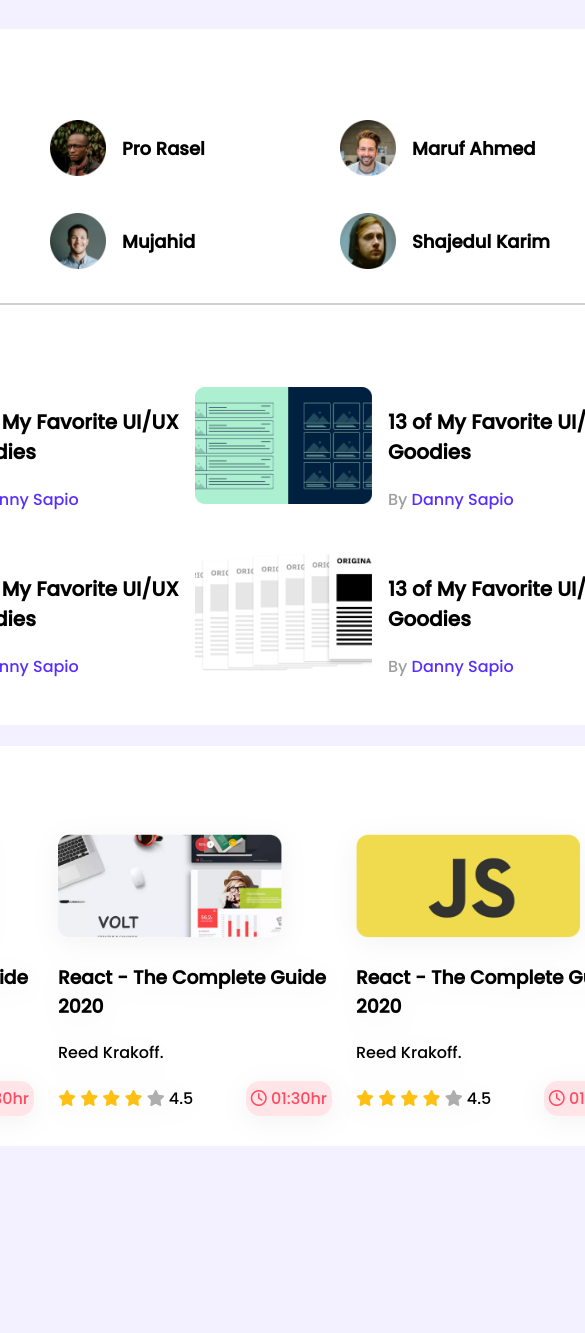
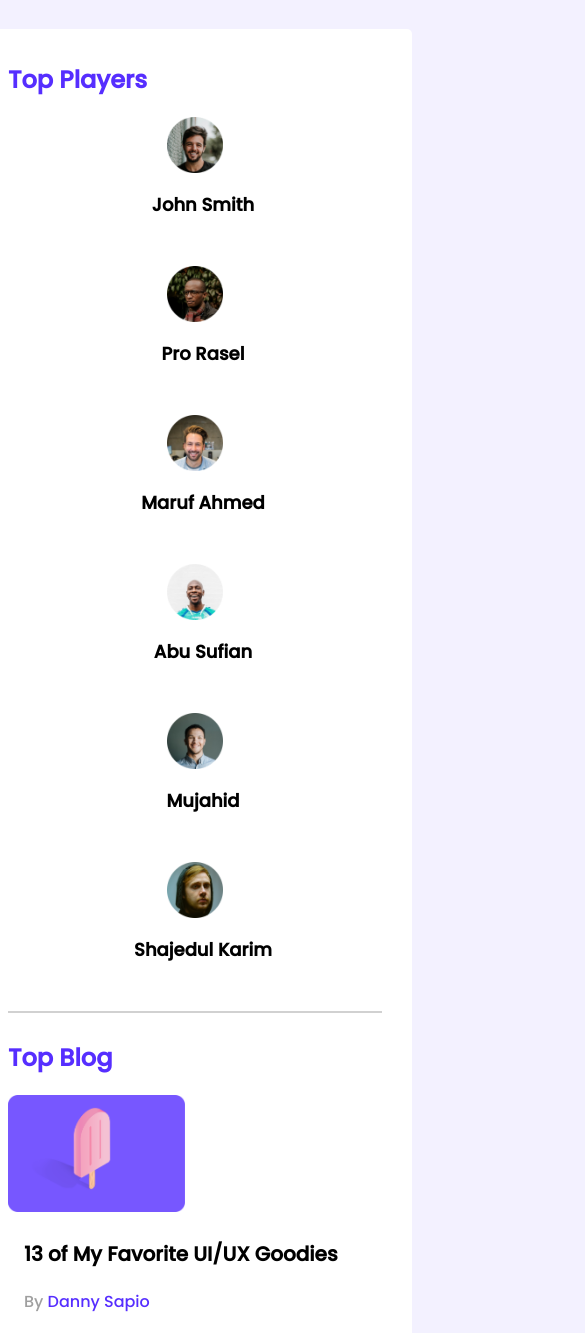
Before and after one commit to rabby-hasan-dev/Leader-Board, a plain HTML site: page index.html in a window 390 px wide. Shown: the top 1333 px of the page, 585 px wide, since content can reach past the window. Before the commit the page ends 1154 px from the top, so only its background shows below. Drawn offline with Linux system fonts and the light colour scheme.

Commit message:
responsive

```diff
--- a/style.css
+++ b/style.css
@@ -98,16 +98,18 @@ hr {
 }
 
 /* courses style */
-.course-parent{
+.course-parent {
     display: grid;
-    grid-template-columns: repeat(3,1fr);
+    grid-template-columns: repeat(3, 1fr);
     grid-column-gap: 24px;
 }
-.courses{
+
+.courses {
 
     border-radius: 5px;
     filter: drop-shadow(0px 5.34229px 13.3557px rgba(0, 0, 0, 0.05));
 }
+
 .course .course-banner img {
     width: 224px;
     height: 104px;
@@ -127,9 +129,55 @@ hr {
 .fa-star.empty {
     color: #AEAEAE;
 }
-.course-duration{
-    background-color:  #FFE4E8;
+
+.course-duration {
+    background-color: #FFE4E8;
     border-radius: 14px;
     color: #FF4A60;
     padding: 5px;
 }
+
+
+/* media queary */
+@media only screen and (max-width:688px) {
+    .container {
+        width: 100%;
+    }
+
+    .plyers {
+
+        grid-template-columns: repeat(1, 1fr);
+    }
+
+    .plyer {
+        flex-direction: column;
+        justify-content: center;
+
+    }
+
+    .blogs {
+        grid-template-columns: repeat(1, 1fr);
+
+    }
+
+    .blog {
+        flex-direction: column;
+    }
+
+    .course-parent {
+        grid-template-columns: repeat(1, 1fr);
+    }
+}
+
+/* tablet device */
+@media only screen and (min-width:688px) and (max-width:992px) {
+    .container {
+        width: 100%;
+    }
+
+    .plyers {
+
+        grid-template-columns: repeat(2, 1fr);
+    }
+
+}
```
